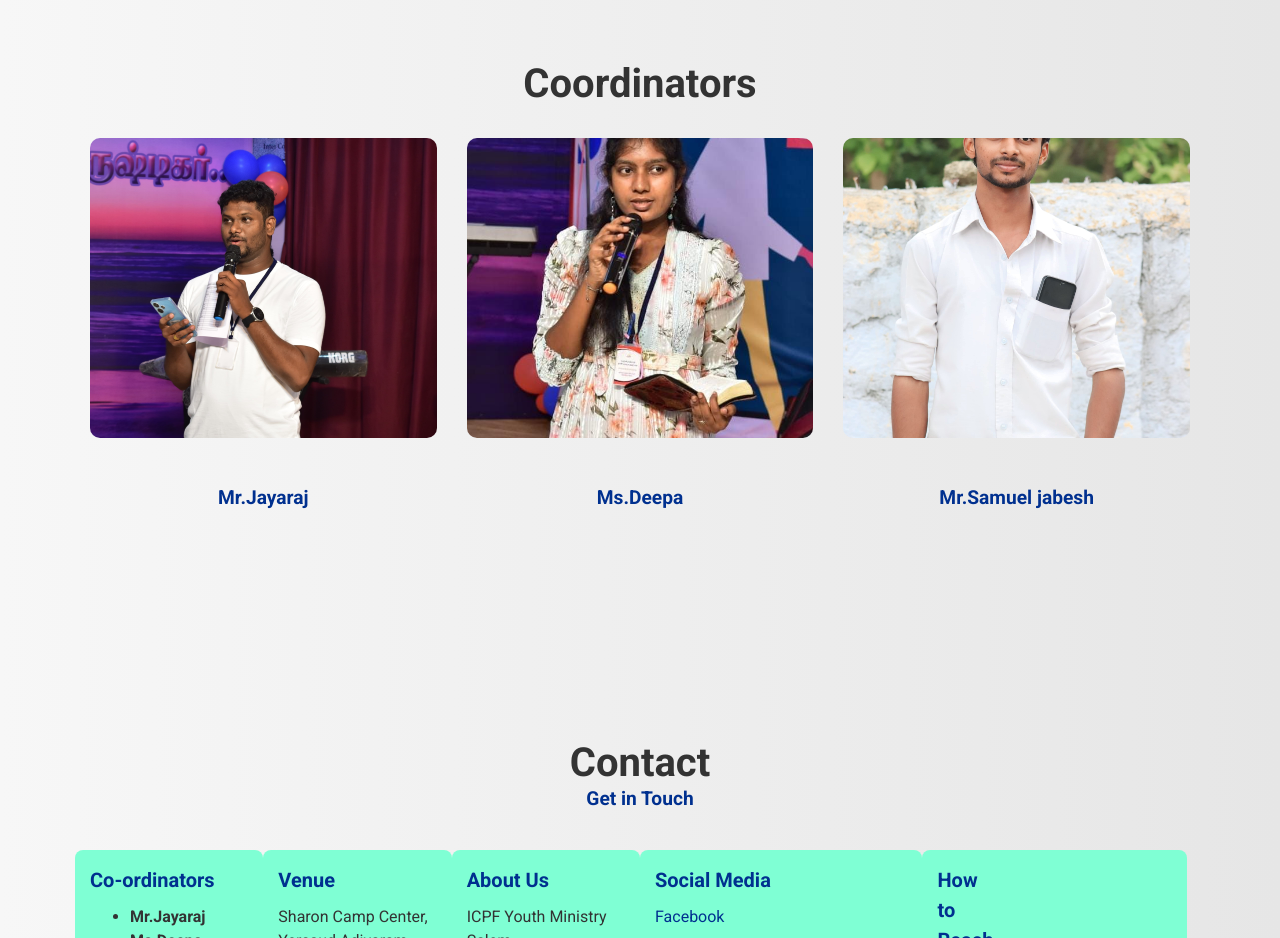
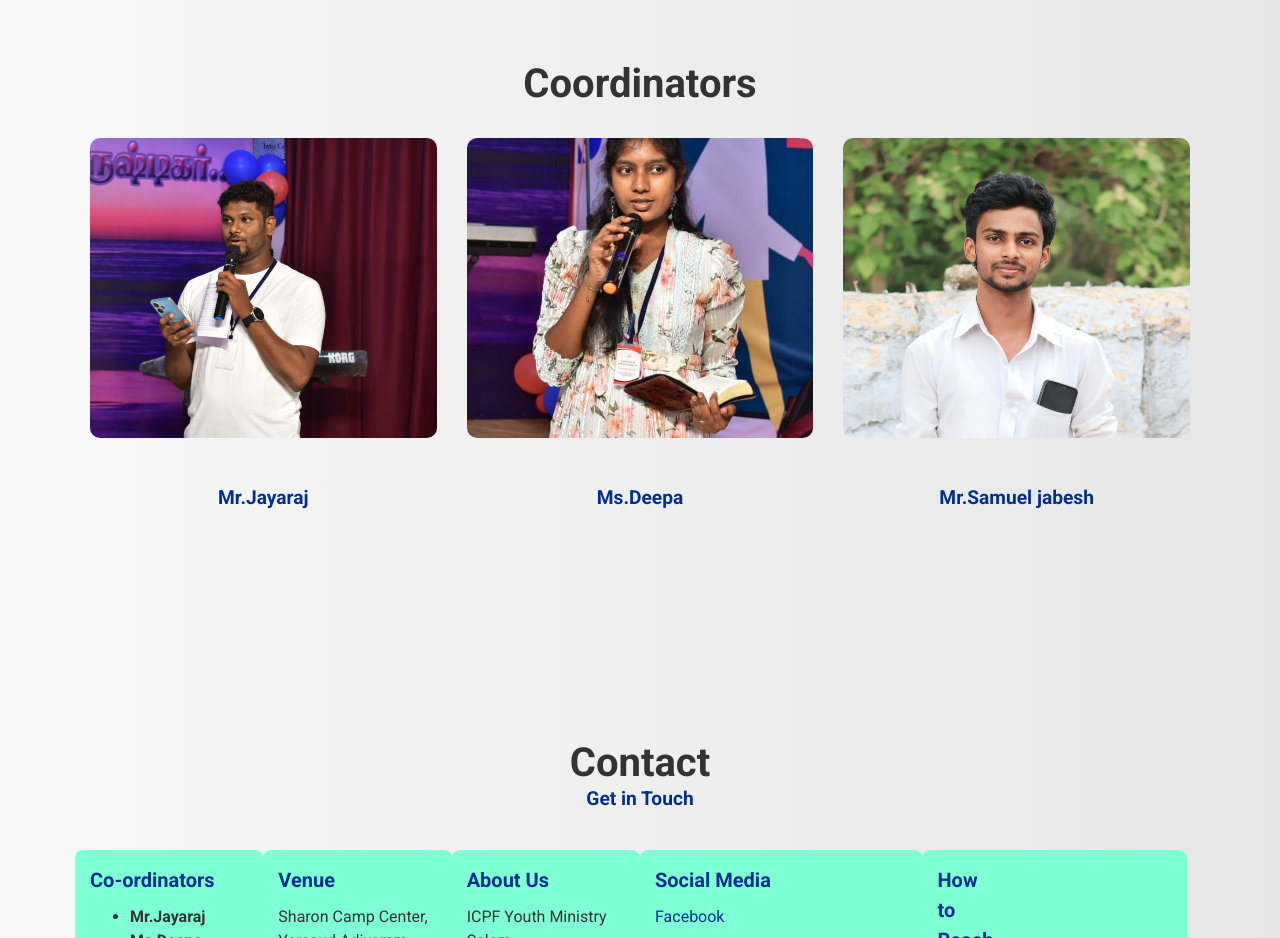
Before and after one commit to icpfsalem/likefollowshare, a plain HTML site: page index.html in a window 1280 px wide. Shown: the part 5360-6298 px from the top of the page. Drawn offline with nearby package versions, Linux system fonts and the light colour scheme.

Commit message:
Update index.html

```diff
--- a/index.html
+++ b/index.html
@@ -444,7 +444,7 @@
 		  <h3 class="section-title"><span style="text-align:center;">Ms.Deepa</span></h3>
         </div>
 	      <div class="col-md-4 mb-9">
-          <img src="WhatsApp Image 2024-09-10 at 6.01.22 PM.jpeg" alt="Gallery Image 2" class="gallery-img"><br><br><br>
+          <img src="WhatsApp Image 2024-09-10 at 6.01.22 PM_crop.jpeg" alt="Gallery Image 2" class="gallery-img"><br><br><br>
 		  <h3 class="section-title"><span style="text-align:center;">Mr.Samuel jabesh</span></h3>
         </div>
       </div>
```
